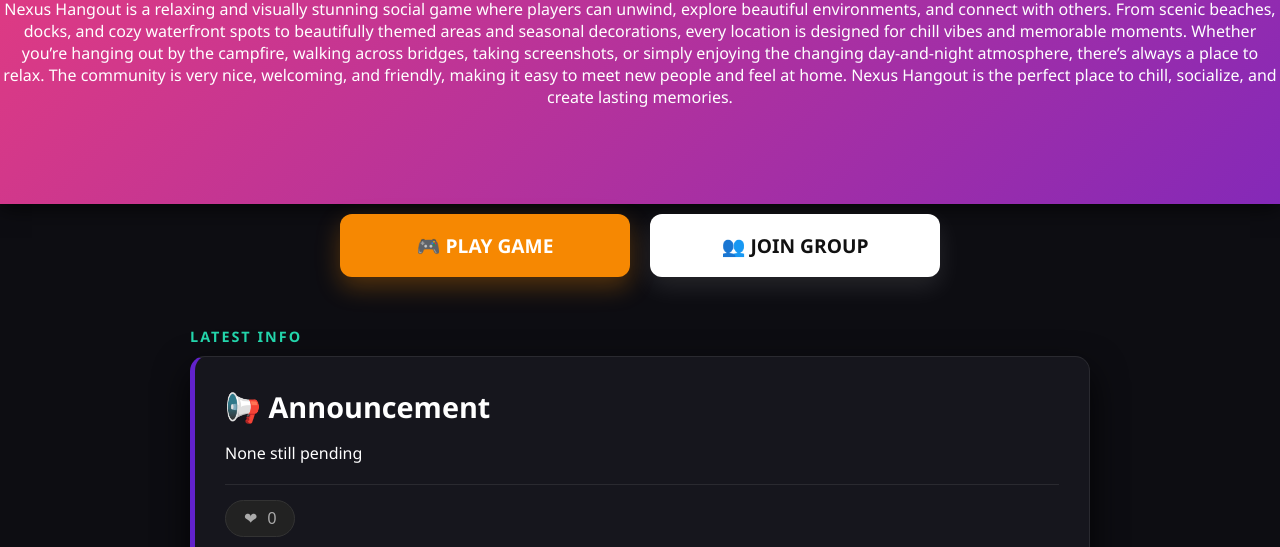
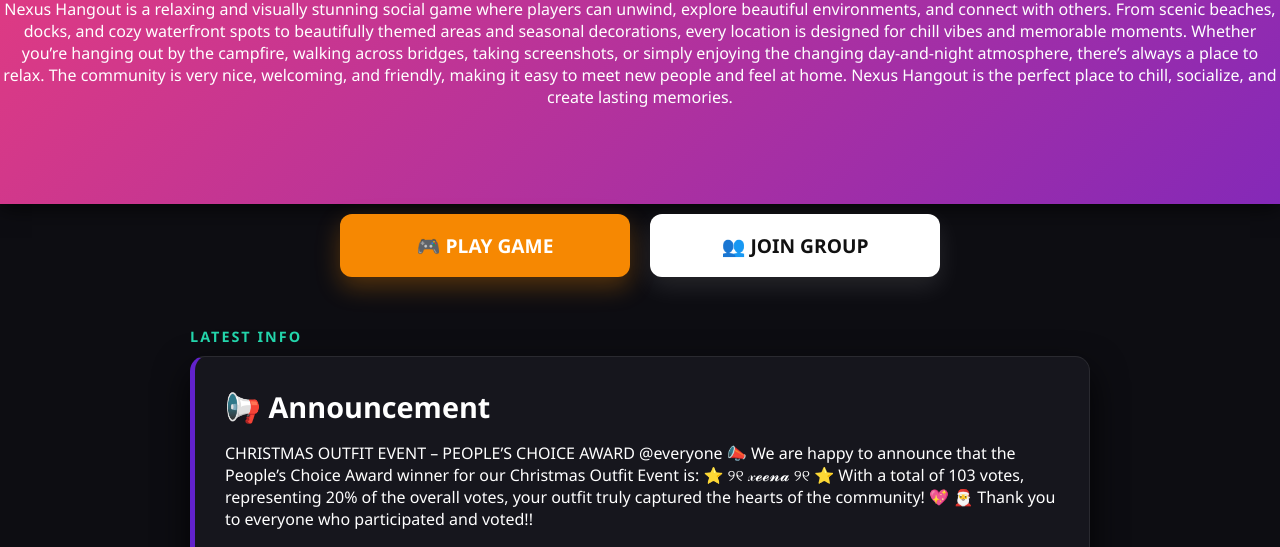
Before and after one commit to itsmekim143/nexushangoutweb, a plain HTML site: page index.html in a window 1280 px wide. Shown: the part 181-728 px from the top of the page. Drawn offline with Linux system fonts and the light colour scheme.

Commit message:
Update index.html

```diff
--- a/index.html
+++ b/index.html
@@ -178,7 +178,15 @@
         <span class="section-label">Latest Info</span>
         <div class="card" style="border-left: 5px solid #6222cc;">
             <h2>📢 Announcement</h2>
-            <p>None still pending</p>
+            <p>CHRISTMAS OUTFIT EVENT – PEOPLE’S CHOICE AWARD @everyone 📣
+
+We are happy to announce that the People’s Choice Award winner for our Christmas Outfit Event is:
+
+⭐  ୨୧ 𝓍𝓮𝓮𝓷𝓪 ୨୧ ⭐
+
+With a total of 103 votes, representing 20% of the overall votes, your outfit truly captured the hearts of the community! 💖 🎅
+
+Thank you to everyone who participated and voted!!</p>
             <div class="interaction-bar">
                 <button class="heart-btn" onclick="toggleLike(this)">
                     ❤ <span class="count">0</span>
```
